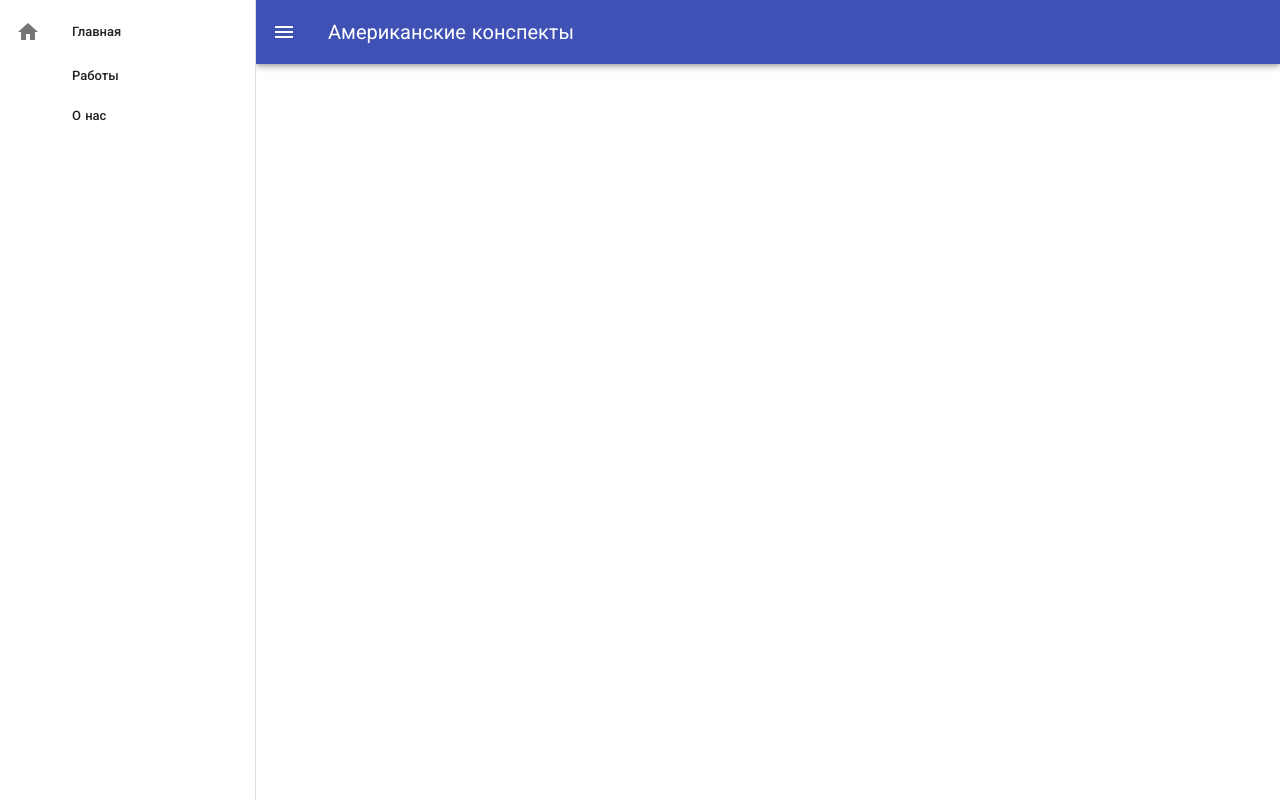
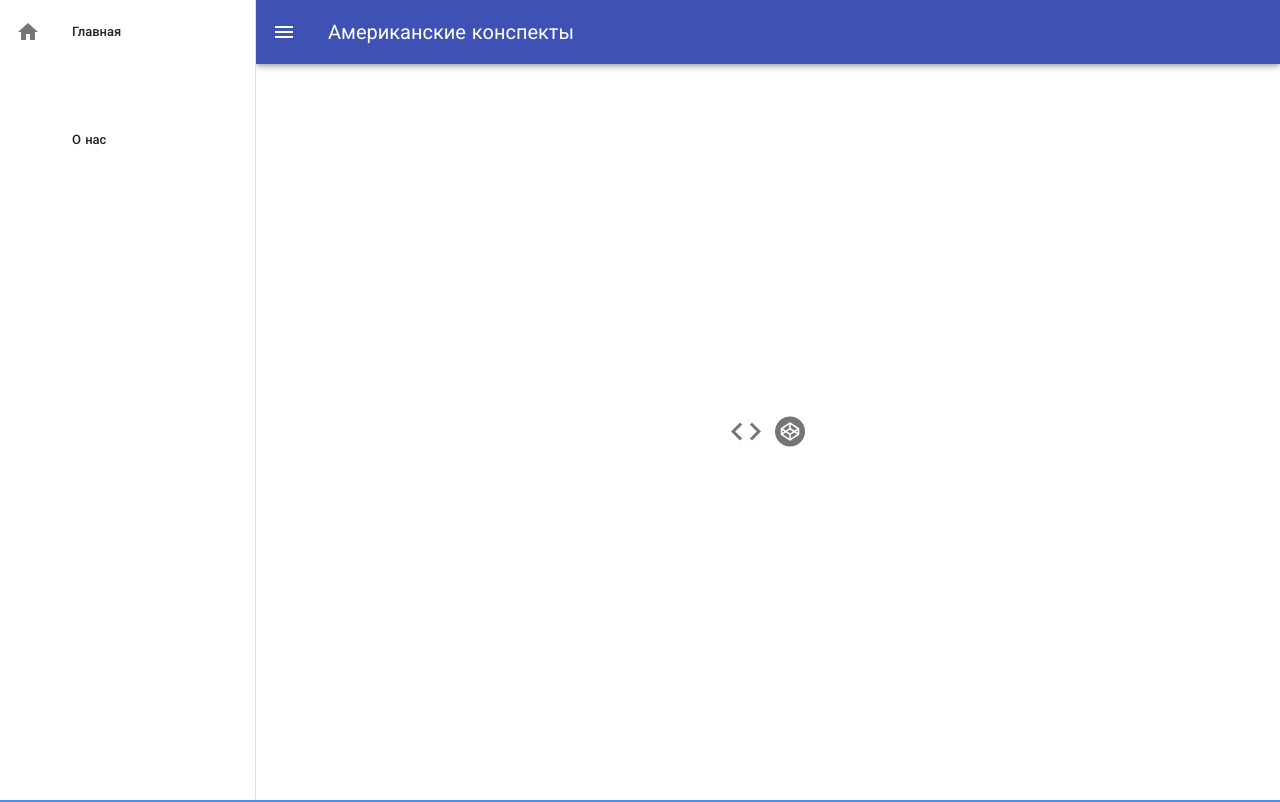
Before and after one commit to on3dd/Notes-App, a Nuxt app in the folder client/: page / in a window 1280 px wide. Shown: the top 802 px of the page. Built offline with nearby package versions, Linux system fonts and the light colour scheme.

Commit message:
fixed extra space bug

```diff
--- a/client/components/Navbar.vue
+++ b/client/components/Navbar.vue
@@ -15,7 +15,7 @@
         </v-list-item>
         <v-list-item link>
           <v-list-item-action>
-            <v-icon>mdi-contact-mail</v-icon>
+                      <v-icon x-large dark>folder_open</v-icon>
           </v-list-item-action>
           <v-list-item-content>
             <v-list-item-title>Работы</v-list-item-title>
@@ -55,5 +55,8 @@ export default {
 };
 </script>
 
-<style scoped>
+<style>
+  .v-application--wrap {
+    min-height: 0;
+  }
 </style>
--- a/client/nuxt.config.js
+++ b/client/nuxt.config.js
@@ -10,8 +10,11 @@ module.exports = {
       { hid: 'description', name: 'description', content: 'Client for application' }
     ],
     link: [
-      { rel: 'icon', type: 'image/x-icon', href: '/favicon.ico' }
+      { rel: 'icon', type: 'image/x-icon', href: '/favicon.ico' },
+      { rel: 'stylesheet', href: 'https://cdn.jsdelivr.net/npm/@mdi/font@4.x/css/materialdesignicons.min.css' }
+
     ]
+
   },
   /*
   ** Customize the progress bar color
--- a/client/pages/index.vue
+++ b/client/pages/index.vue
@@ -2,7 +2,7 @@
   <v-app id="inspire">
     <Navbar></Navbar>
 
-    <v-content>
+    <v-content style="min-height: 100vh;">
       <v-container
         class="fill-height"
         fluid
```
